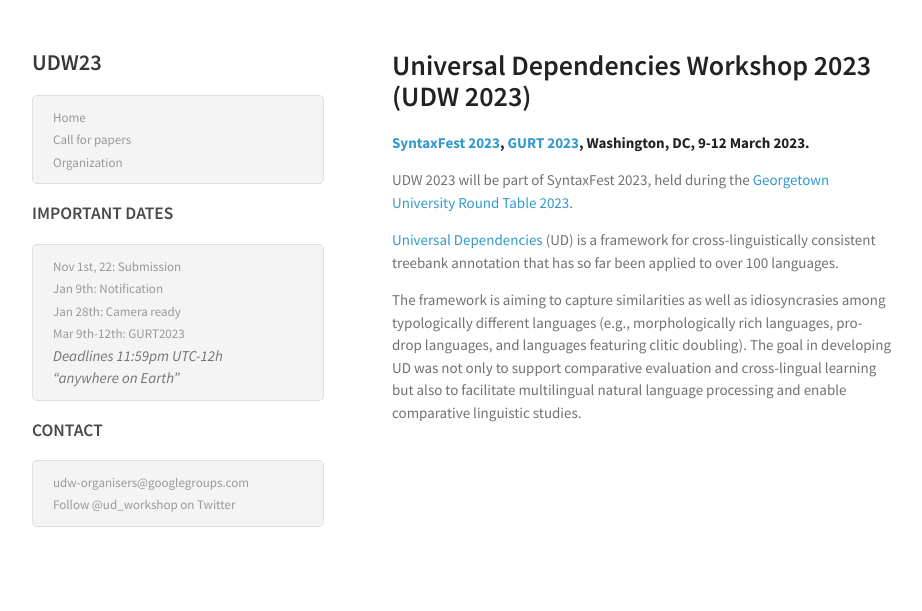
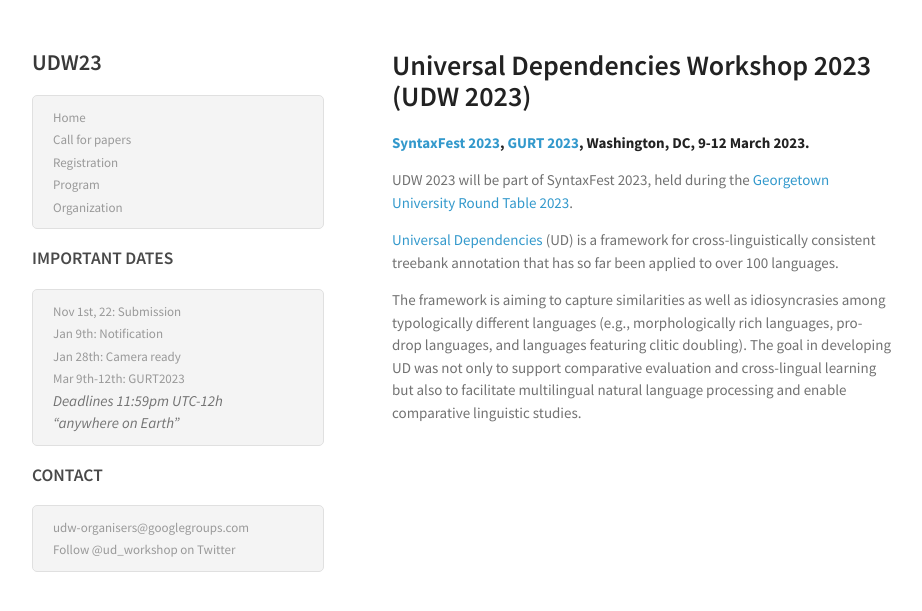
Before and after one commit to UniversalDependencies/udw22, a Jekyll site: the page built from index.md, in a window 1280 px wide. Shown: the top 611 px of the page, without its empty margins (178-1100 px from the left). Built offline with Jekyll 4.4.1, drawn with Linux system fonts in a browser that asks for light colours.

Commit message:
Update header.html

```diff
--- a/_includes/header.html
+++ b/_includes/header.html
@@ -6,9 +6,9 @@
     <!--<li><a class="page-link" href="/udw21/submission.html">Submission</a></li>-->
     <!-- <li><a class="page-link" href="grants.html">Financial aid</a></li>
     <li><a class="page-link" href="proceedings.html">Proceedings</a></li> -->
-    <!-- <li><a class="page-link" href="/udw21/registration.html">Registration</a></li> -->
-    <!-- <li><a class="page-link" href="program.html">Program</a></li>
-    <li><a class="page-link" href="invited-talk.html">Invited talk</a></li> -->
+    <li><a class="page-link" href="https://gurt.georgetown.edu/gurt-2023/registration-gurt-2023">Registration</a></li>
+    <li><a class="page-link" href="https://gurt.georgetown.edu/gurt-2023/program">Program</a></li>
+    <!-- li><a class="page-link" href="invited-talk.html">Invited talk</a></li> -->
     <li><a class="page-link" href="organization.html">Organization</a></li>
 </ul>
 
```
